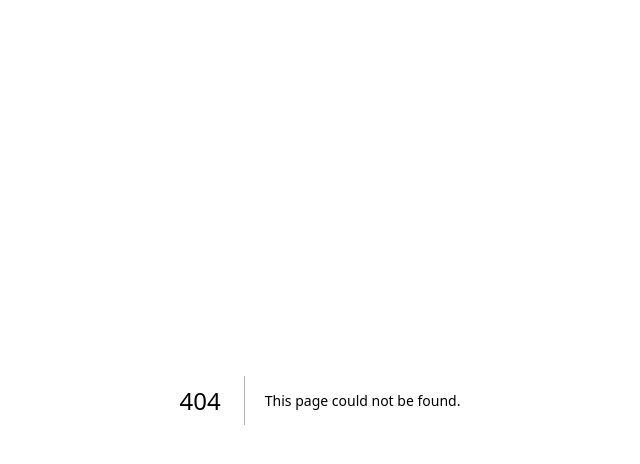
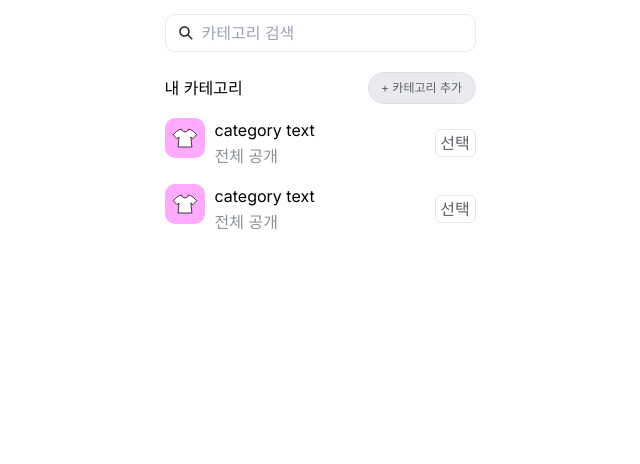
Before and after one commit to DDD-Community/Rainbow-Web, a Next.js app: page /plus/category in a window 1280 px wide. Before the commit this address had no page. Shown: the top 464 px of the page, without its empty margins (320-960 px from the left). Built offline with nearby package versions, Linux system fonts and the light colour scheme.

Commit message:
feat: category 선택 페이지 마크업 완료 커밋#42

```diff
--- /dev/null
+++ b/src/app/plus/category/page.tsx
@@ -0,0 +1,77 @@
+"use client";
+
+import React, { useState, useEffect } from "react";
+import SearchBar from "src/components/searchBar";
+import { SubButton } from "src/components/Common/Button";
+import { RoundedButton } from "src/components/Common/Button/Rounded/Sub/RoundedButton";
+import { CategoryImage } from "src/components/categoryCard";
+import NoResult from "@/src/components/noResult";
+
+export default function PlusCostPage() {
+  // categories type 나중에 수정 예정(임시로 string 설정 후 title 설정되게 해놓음)
+  const [categories, setCategories] = useState<string[]>([]);
+
+  useEffect(() => {
+    setCategories(["category text", "category text"]);
+  }, []);
+
+  return (
+    <div>
+      <SearchBar value="" placeholder="카테고리 검색" onChange={() => {}} />
+
+      <section>
+        <CategoryHeader />
+
+        {categories.length ? <CategoryList categories={categories} /> : <NoCategories />}
+      </section>
+    </div>
+  );
+}
+
+function CategoryHeader() {
+  return (
+    <div className="flex items-center justify-between mt-5">
+      <h1 className="sb-14-600">내 카테고리</h1>
+      <RoundedButton
+        color="hover"
+        className="w-[108px] h-8 p-0 text-[12px] ring-0 border border-black/[0.04]"
+      >
+        + 카테고리 추가
+      </RoundedButton>
+    </div>
+  );
+}
+
+interface CategoryListProps {
+  categories: string[];
+}
+function CategoryList({ categories = [] }: CategoryListProps) {
+  return (
+    <div className="mt-1.5">
+      {categories.map(category => (
+        <article className="flex justify-between items-center gap-2.5 py-2">
+          <div className="flex gap-2.5">
+            <div>
+              <CategoryImage categoryType="clothes" />
+            </div>
+            <div className="flex flex-col justify-center gap-0.5">
+              <span className="sb-13-600">{category}</span>
+              <span className="m-11-500 text-gray-500">전체 공개</span>
+            </div>
+          </div>
+          <SubButton color="default" className="w-[41px] h-7 p-0 ring-0">
+            선택
+          </SubButton>
+        </article>
+      ))}
+    </div>
+  );
+}
+
+function NoCategories() {
+  return (
+    <div className="mt-5">
+      <NoResult descriptions={["카테고리가 아직 없어요", "새로 추가해 주세요"]} />
+    </div>
+  );
+}
```
